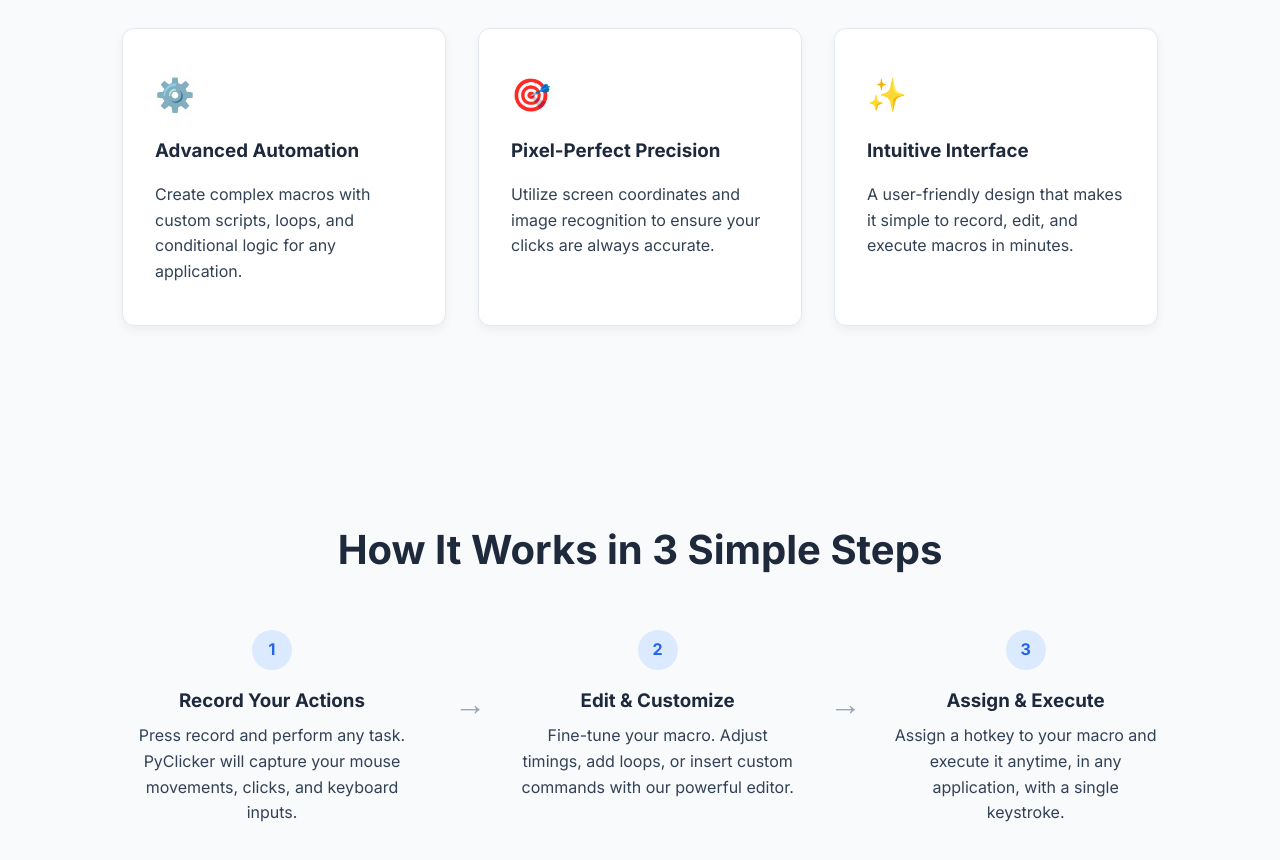
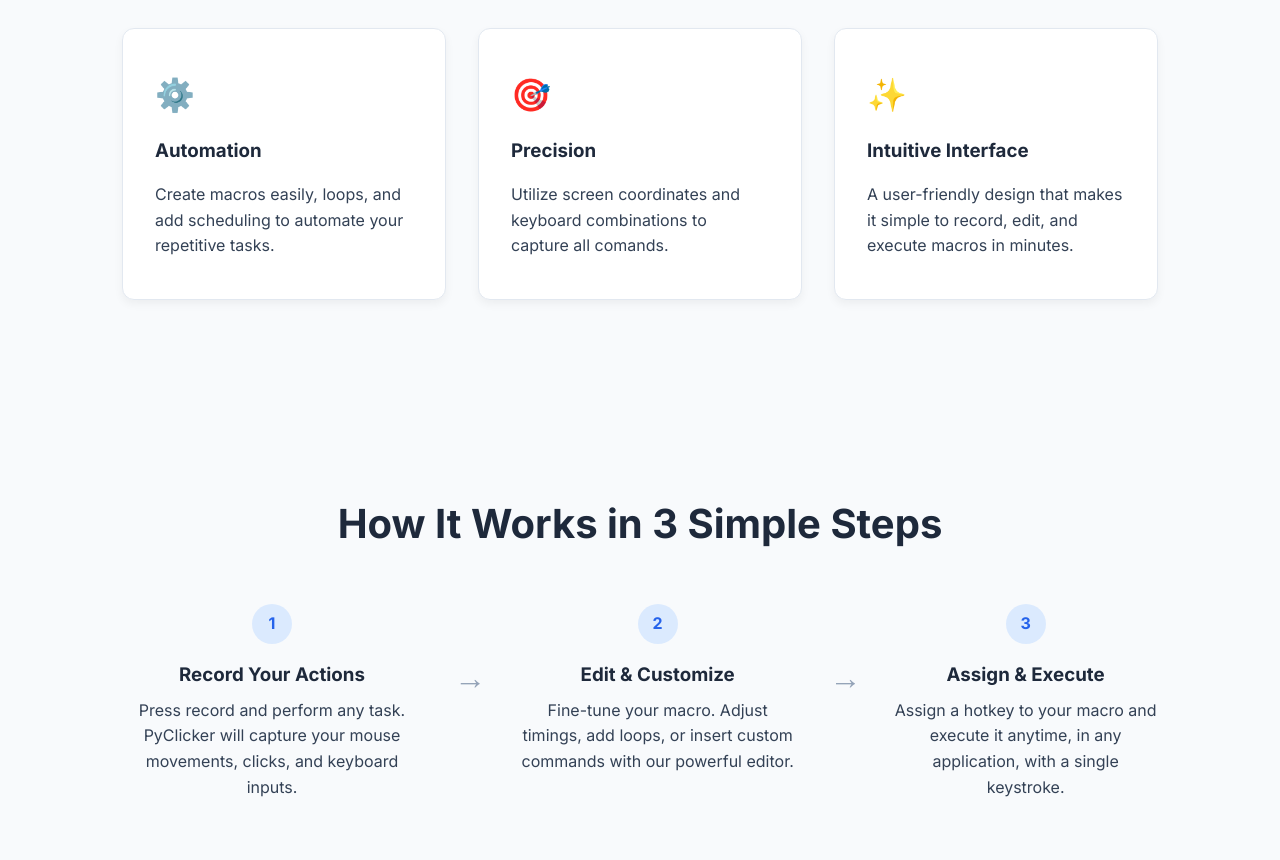
Before and after one commit to CoreSecFrame/PyClicker, a plain HTML site: page index.html in a window 1280 px wide. Shown: the part 980-1840 px from the top of the page. Drawn offline with Linux system fonts and the light colour scheme.

Commit message:
Update index.html

```diff
--- a/index.html
+++ b/index.html
@@ -64,13 +64,13 @@
     <div class="feature-grid">
       <div class="card">
         <div class="card-icon">⚙️</div>
-        <h3>Advanced Automation</h3>
-        <p>Create complex macros with custom scripts, loops, and conditional logic for any application.</p>
+        <h3>Automation</h3>
+        <p>Create macros easily, loops, and add scheduling to automate your repetitive tasks.</p>
       </div>
       <div class="card">
         <div class="card-icon">🎯</div>
-        <h3>Pixel-Perfect Precision</h3>
-        <p>Utilize screen coordinates and image recognition to ensure your clicks are always accurate.</p>
+        <h3>Precision</h3>
+        <p>Utilize screen coordinates and keyboard combinations to capture all comands.</p>
       </div>
       <div class="card">
         <div class="card-icon">✨</div>
```
